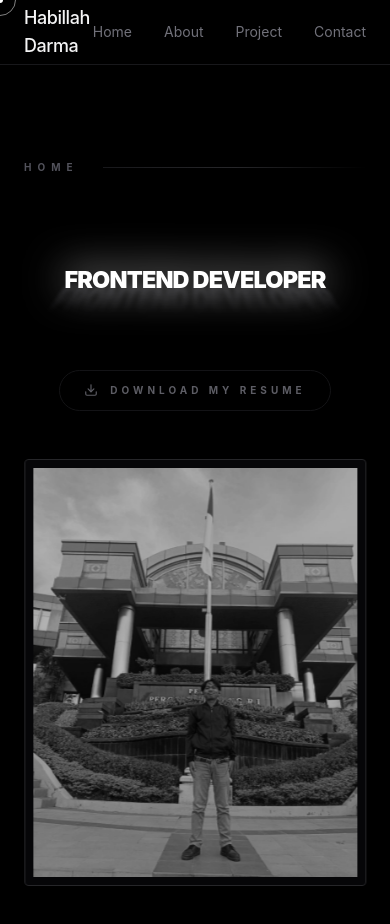
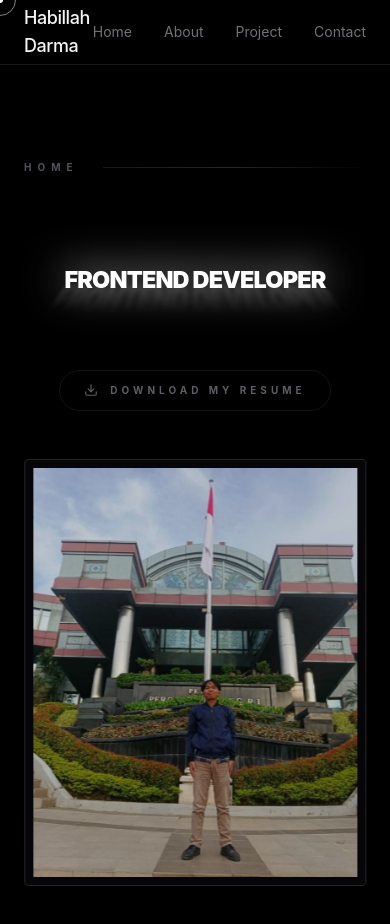
Before and after one commit to hblhdrm29/PORTO1, a React (Vite) app: page / in a window 390 px wide. Shown: the top 924 px of the page. Built offline with nearby package versions, Linux system fonts and the light colour scheme.

Commit message:
fix: image

```diff
--- a/src/App.jsx
+++ b/src/App.jsx
@@ -252,7 +252,7 @@ const Hero = () => {
           <img
             src={profileImg}
             alt="Profile"
-            className="w-full h-full object-cover grayscale brightness-90 group-hover:grayscale-0 group-hover:brightness-100 transition-all duration-700 ease-in-out"
+            className="w-full h-full object-cover md:grayscale md:brightness-90 group-hover:grayscale-0 group-hover:brightness-100 transition-all duration-700 ease-in-out"
           />
           <div className="absolute inset-0 bg-black/20 group-hover:bg-transparent transition-colors duration-500"></div>
         </div>
```
